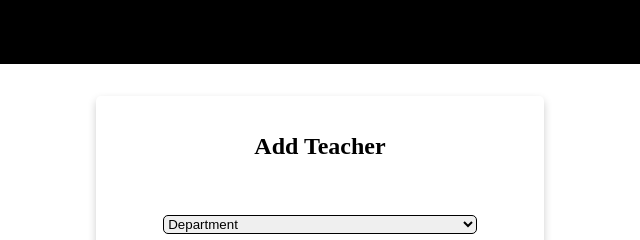
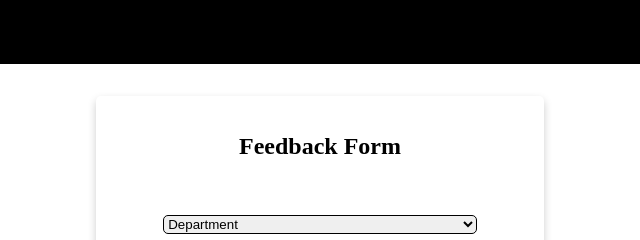
Before and after one commit to rampa2510/303, a plain HTML site: page views/feedback.html in a window 1280 px wide. Shown: the top 240 px of the page, 320-960 px from the left. Drawn offline with Linux system fonts and the light colour scheme.

Commit message:
form fix

```diff
--- a/views/feedback.html
+++ b/views/feedback.html
@@ -17,7 +17,7 @@
     <a href="feedback.html" class = "navitem">Feedback</a>
   </div>
   <div class="card" >
-    <h2>Add Teacher</h2>
+    <h2>Feedback Form</h2>
     <form action="" id="feedbackform">
       <select class="selection">
         <option selected="selected" hidden>Department</option>
```
